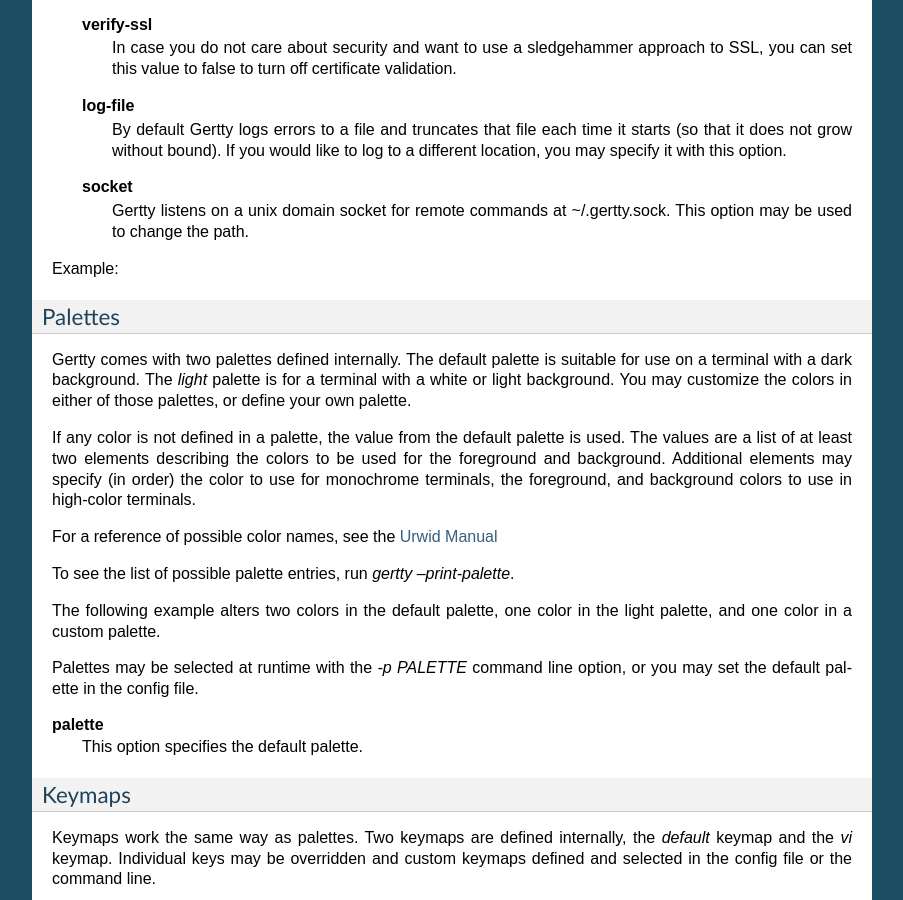
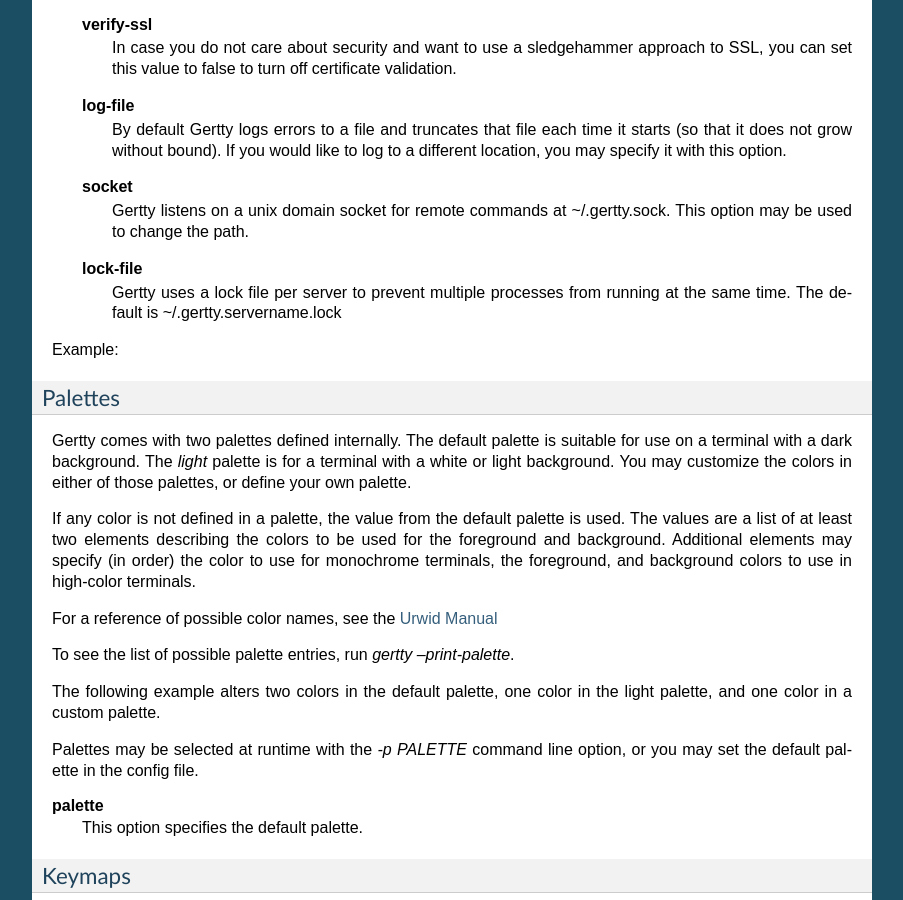
Before and after one commit to openstack-archive/gertty, a Sphinx documentation site: the page built from doc/source/configuration.rst, in a window 1280 px wide and 900 px high, scrolled down 1500 px. Shown: the whole window, without its empty margins (198-1101 px from the left). Built offline with Sphinx 7.4.7, drawn with Linux system fonts in a browser that asks for light colours; the version number could not be read and is left out.

Commit message:
Add new lock-file setting to the config doc and reference config
Change-Id: If3af9429d708bb5d877f31cbc34dec34bd21a544

```diff
--- a/doc/source/configuration.rst
+++ b/doc/source/configuration.rst
@@ -106,6 +106,10 @@
   **socket**
     Gertty listens on a unix domain socket for remote commands at
     ~/.gertty.sock.  This option may be used to change the path.
+
+  **lock-file**
+    Gertty uses a lock file per server to prevent multiple processes
+    from running at the same time. The default is ~/.gertty.servername.lock
 
 Example:
 
```
Also changed, not shown: 1 other file.
